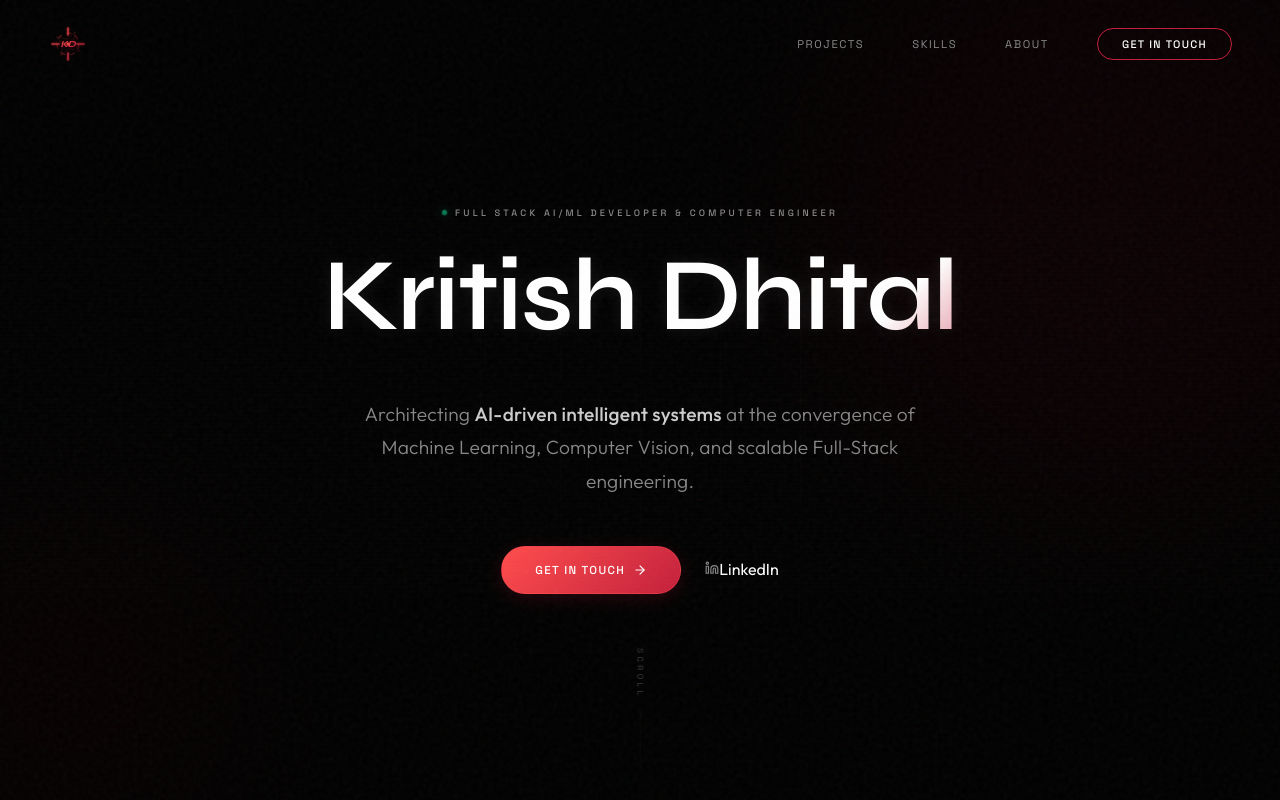
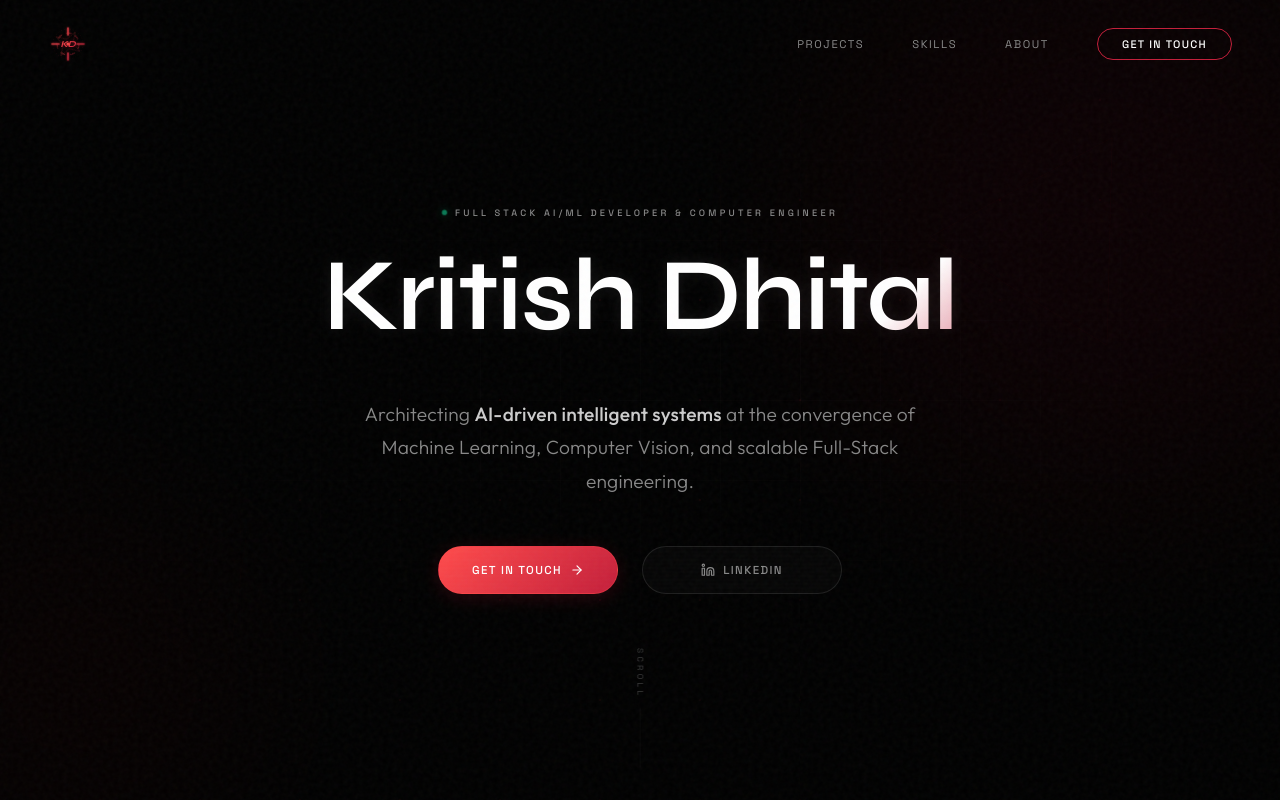
Before and after one commit to KritishX/portfolio-website, a React (Vite) app: page / in a window 1280 px wide. Shown: the top 800 px of the page. Built offline with nearby package versions, Linux system fonts and the light colour scheme; a web font is replaced by a local one.

Commit message:
fix: resolved css syntax errors and cleaned up hero.css

```diff
--- a/src/styles/hero.css
+++ b/src/styles/hero.css
@@ -297,6 +297,29 @@
   filter: drop-shadow(0 0 8px rgba(255, 255, 255, 0.6));
 }
 
+.hero-cta-secondary {
+  display: inline-flex;
+  align-items: center;
+  justify-content: center;
+  gap: var(--space-sm);
+  min-width: 200px;
+  font-family: var(--font-mono);
+  font-size: 0.72rem;
+  font-weight: 500;
+  letter-spacing: 0.12em;
+  text-transform: uppercase;
+  color: var(--text-muted);
+  padding: 0.85rem var(--space-xl);
+  border: 1px solid rgba(255, 255, 255, 0.1);
+  background: rgba(255, 255, 255, 0.02);
+  backdrop-filter: blur(10px);
+  -webkit-backdrop-filter: blur(10px);
+  border-radius: var(--radius-full);
+  transition: all 0.5s var(--ease-out-expo);
+  position: relative;
+  overflow: hidden;
+}
+
 .hero-cta-secondary::before {
   content: '';
   position: absolute;
@@ -332,34 +355,6 @@
 .hero-cta-secondary:hover::before {
   opacity: 1;
 }
-  -webkit-backdrop-filter: blur(10px);
-  border-radius: var(--radius-full);
-  transition: all 0.5s var(--ease-out-expo);
-  position: relative;
-  overflow: hidden;
-}
-
-.hero-cta-secondary::before {
-  content: '';
-  position: absolute;
-  inset: 0;
-  background: radial-gradient(circle at center, rgba(196, 30, 58, 0.2), transparent 70%);
-  opacity: 0;
-  transition: opacity 0.5s ease;
-}
-
-.hero-cta-secondary:hover {
-  background: rgba(255, 255, 255, 0.05);
-  border-color: rgba(196, 30, 58, 0.4);
-  color: #ffffff;
-  transform: translateY(-5px) scale(1.02);
-  box-shadow: 0 15px 35px -10px rgba(0, 0, 0, 0.6),
-              0 0 25px rgba(196, 30, 58, 0.15);
-}
-
-.hero-cta-secondary:hover::before {
-  opacity: 1;
-}
 
 .hero-cta-secondary svg {
   width: 14px;
@@ -373,17 +368,6 @@
 .hero-cta-secondary:hover svg {
   color: var(--crimson-bright);
   filter: drop-shadow(0 0 8px rgba(196, 30, 58, 0.6));
-}
-
-.hero-cta-secondary:hover {
-  color: var(--text-primary);
-  border-color: rgba(255, 255, 255, 0.2);
-  background: rgba(255, 255, 255, 0.05);
-}
-
-.hero-cta-secondary svg {
-  width: 14px;
-  height: 14px;
 }
 
 /* Scroll indicator — anchored to bottom of hero */
```
